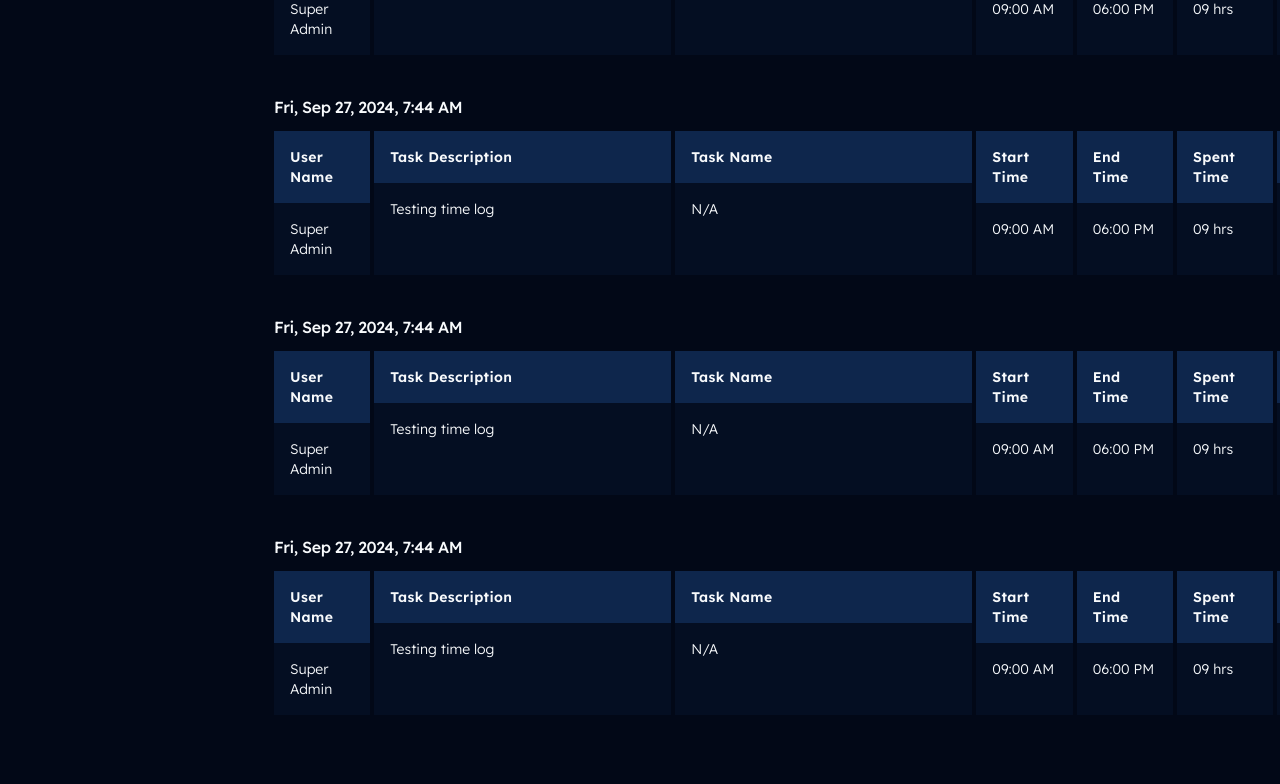
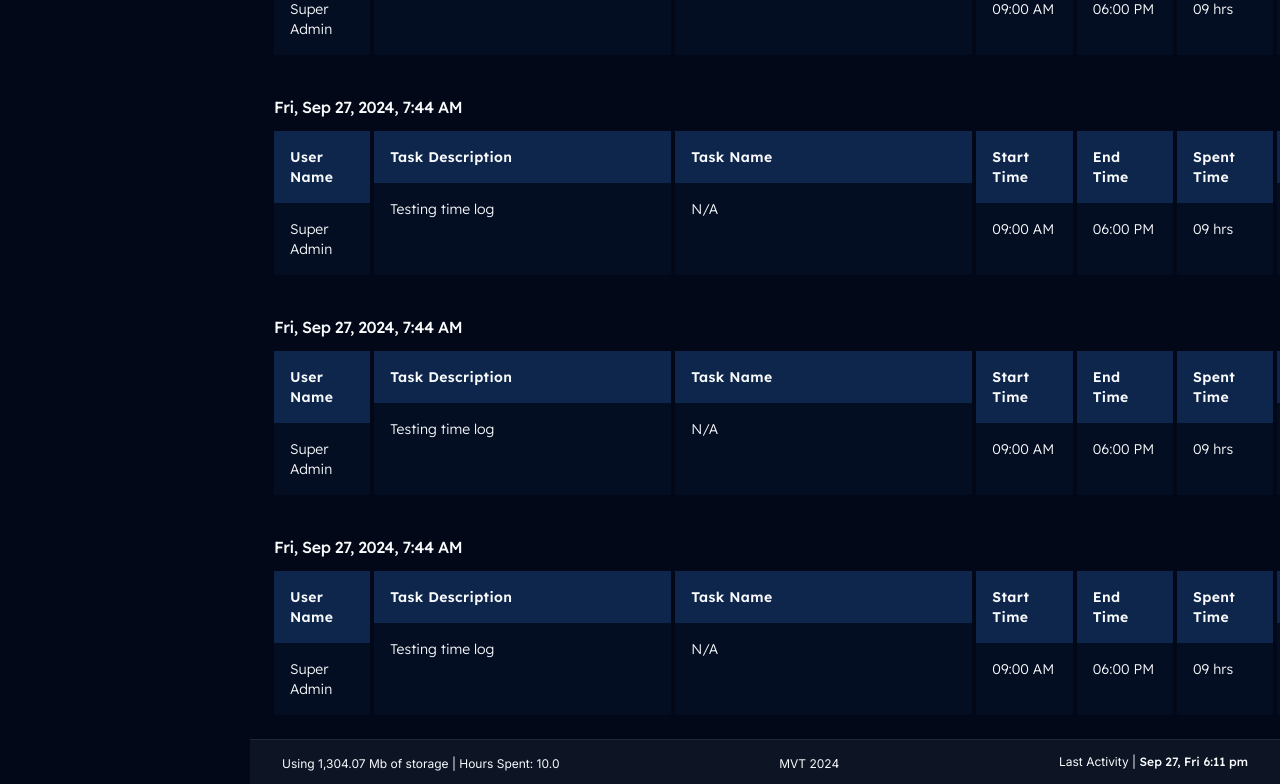
Before and after one commit to riteshmvteams/pmt, a Next.js app: page /personal-settings/timelogs in a window 1280 px wide. Shown: the part 1658-2442 px from the top of the page. Before the commit the page ends 2397 px from the top, so only its background shows below. Built offline with nearby package versions, Linux system fonts and the light colour scheme.

Commit message:
crate footer design

```diff
--- a/src/actions/login.ts
+++ b/src/actions/login.ts
@@ -5,7 +5,6 @@ import { redirect } from "next/navigation";
 
 export async function login() {
   redirect(routes.projects);
-  // return true;
 }
 
 export async function logout() {
--- a/src/app/(login)/_components/LoginForm.tsx
+++ b/src/app/(login)/_components/LoginForm.tsx
@@ -11,7 +11,6 @@ import { Button } from "@/components/ui/button";
 import { loginFormSchema, LoginInputType } from "@/lib/schemas/login.schema";
 import CustomInputField from "@/components/shared/CustomInputField";
 import { useRouter } from "next/navigation";
-import { routes } from "@/config/routes";
 import { toast } from "sonner";
 
 export default function LoginForm() {
@@ -27,11 +26,8 @@ export default function LoginForm() {
 
   function onSubmit(values: LoginInputType) {
     console.log(values, "values==>");
+    toast.success("Login Successful");
     login();
-    // const result = login();
-    // toast.success("Login Successful");
-    // if (!result) return;
-    // router.push(routes?.projects);
   }
 
   return (
--- a/src/app/(main)/layout.tsx
+++ b/src/app/(main)/layout.tsx
@@ -1,5 +1,6 @@
 import Header from "@/components/sidebar/Header";
 import AppLayout from "@/components/layouts/AppLayout";
+import Footer from "@/components/layouts/Footer";
 
 export default function MainLayout({
   children,
@@ -13,6 +14,7 @@ export default function MainLayout({
         <main className="flex flex-1 flex-col gap-4 p-4 lg:gap-6 lg:p-6">
           {children}
         </main>
+        <Footer />
       </div>
     </AppLayout>
   );
--- /dev/null
+++ b/src/components/layouts/Footer.tsx
@@ -0,0 +1,22 @@
+import Title from "../shared/Title";
+
+export default function Footer() {
+  return (
+    <footer className="bg-muted/40 border-t px-4 py-2.5 lg:px-8 flex justify-between items-center">
+      <div>
+        <span className="font-sans font-normal text-xs">
+          Using 1,304.07 Mb of storage | Hours Spent: 10.0
+        </span>
+      </div>
+      <div>
+        <span className="font-sans font-normal text-xs">MVT 2024</span>
+      </div>
+      <div>
+        <Title className="text-xs">
+          <span className="font-sans font-normal">Last Activity |</span> Sep 27,
+          Fri 6:11 pm
+        </Title>
+      </div>
+    </footer>
+  );
+}
```
